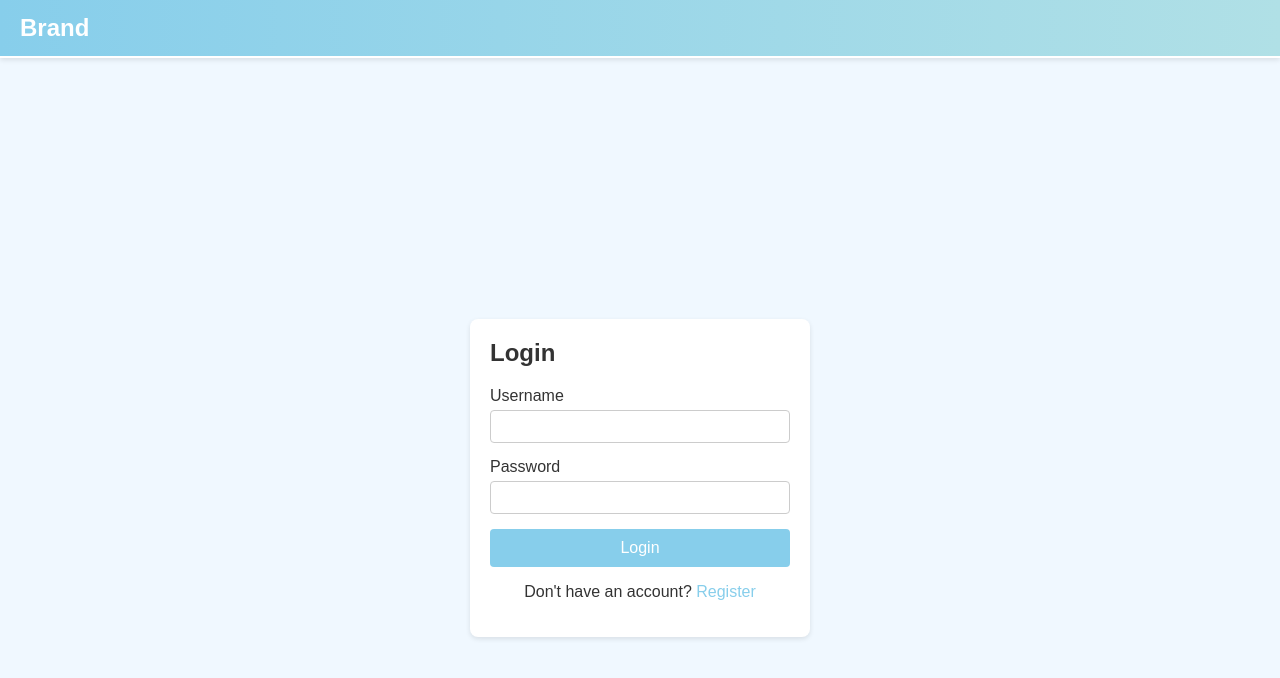
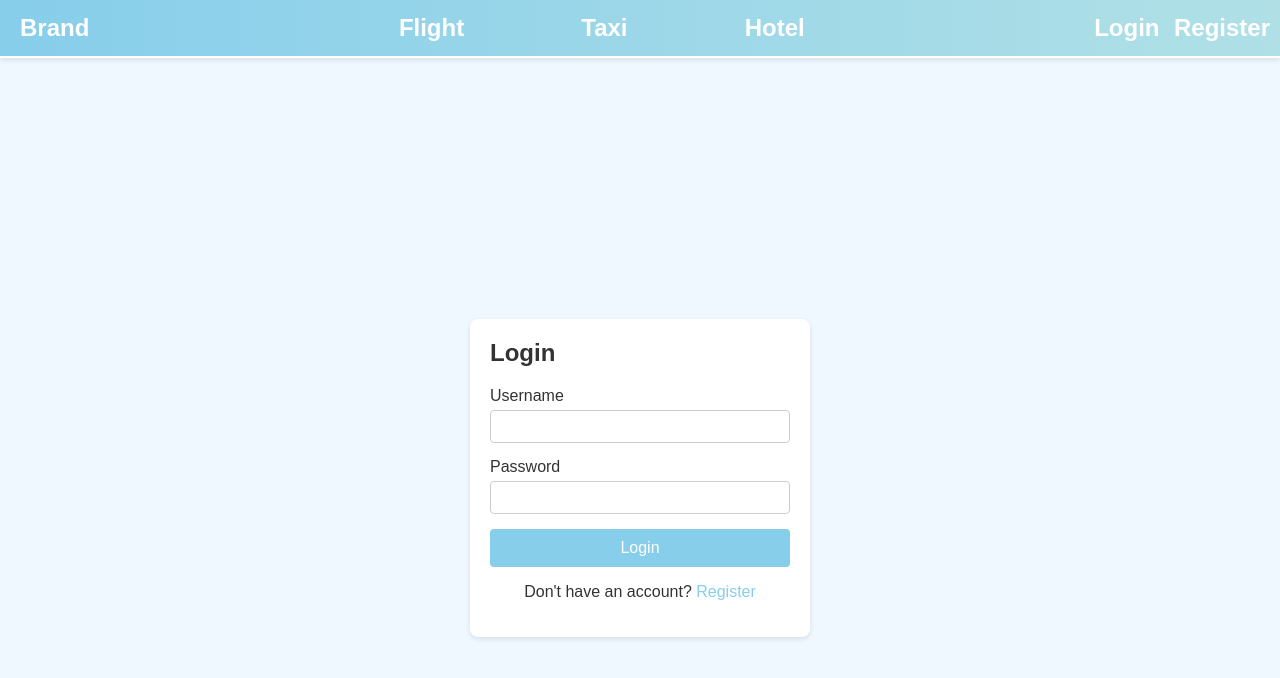
Before and after one commit to MohammadOsseily/frontend-ams, a plain HTML site: page user/auth/login.html in a window 1280 px wide. Drawn offline with nearby package versions, Linux system fonts and the light colour scheme; some packages are replaced by stand-ins of ours; a script that the page names is missing.

Commit message:
added nav bar

```diff
--- a/user/auth/login.html
+++ b/user/auth/login.html
@@ -13,6 +13,15 @@
     <nav class="navbar">
         <div class="navbar-container">
             <a href="#" class="navbar-logo">Brand</a>
+        </div>
+        <div class="navbar-links">
+            <a href="#"  >Flight</a>
+            <a href="#" >Taxi</a>
+            <a href="#" >Hotel</a>
+        </div>
+        <div class="navbar-signup">
+            <a href="#" class="navbar-logo">Login</a>
+            <a href="#" class="navbar-logo">Register</a>
         </div>
     </nav>
     <div class="auth-container">
--- a/user/auth/styles.css
+++ b/user/auth/styles.css
@@ -12,6 +12,9 @@ body {
     #87ceeb,
     #b0e0e6
   ); /* Sky blue gradient */
+  display: flex;
+  justify-content: space-between;
+  align-items: center;
   border-bottom: 2px solid #fff; /* Thin white line to resemble cloud */
   overflow: hidden;
   position: fixed;
@@ -33,6 +36,23 @@ body {
   font-size: 24px;
   text-decoration: none;
   font-weight: bold;
+}
+.navbar-links {
+  color: #fff;
+  font-size: 24px;
+  text-decoration: none;
+  font-weight: bold;
+  display: flex;
+  width: 50%;
+  justify-content: space-evenly;
+}
+.navbar-links a {
+  color: #fff;
+  text-decoration: none;
+  font-weight: bold;
+}
+.navbar-signup a {
+  padding-right: 10px;
 }
 
 .auth-container {
```
